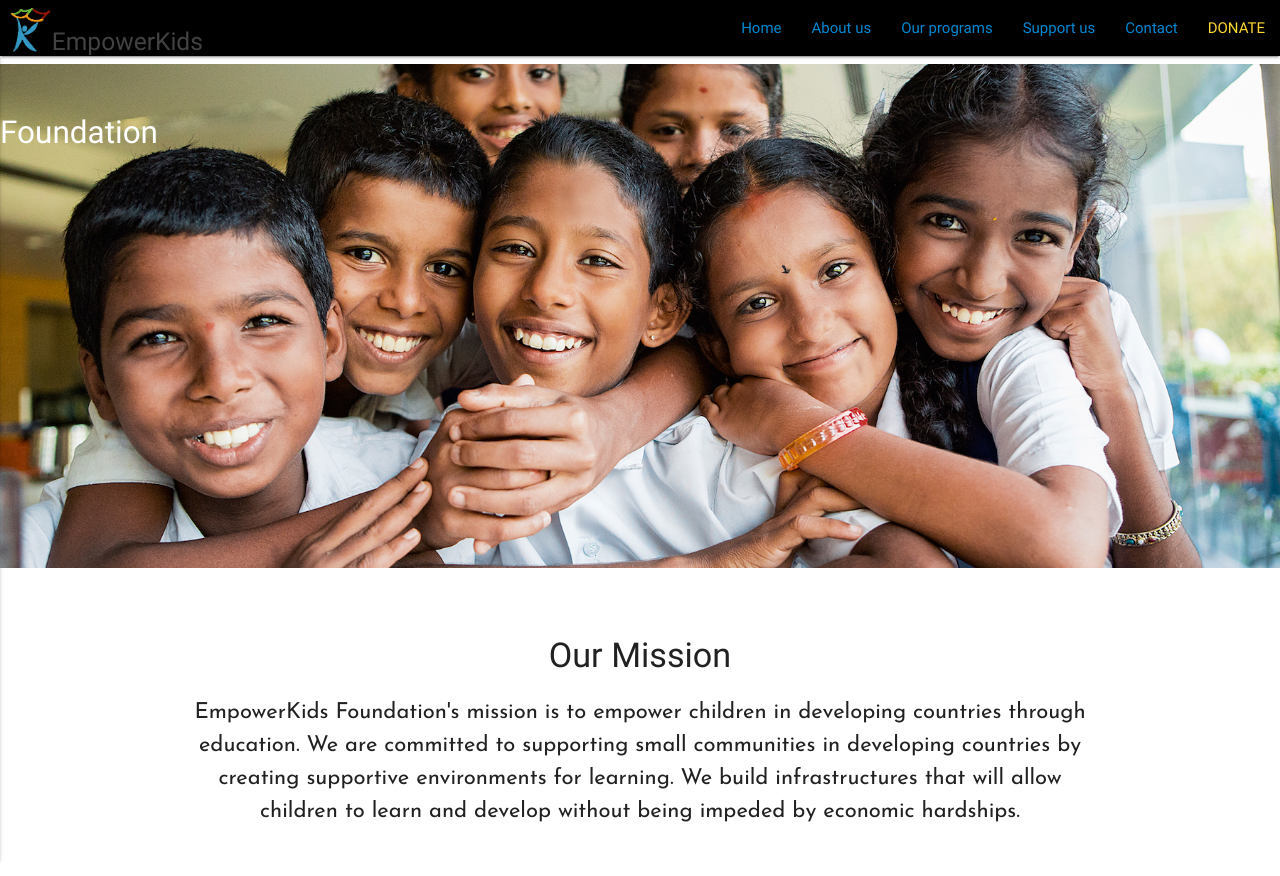
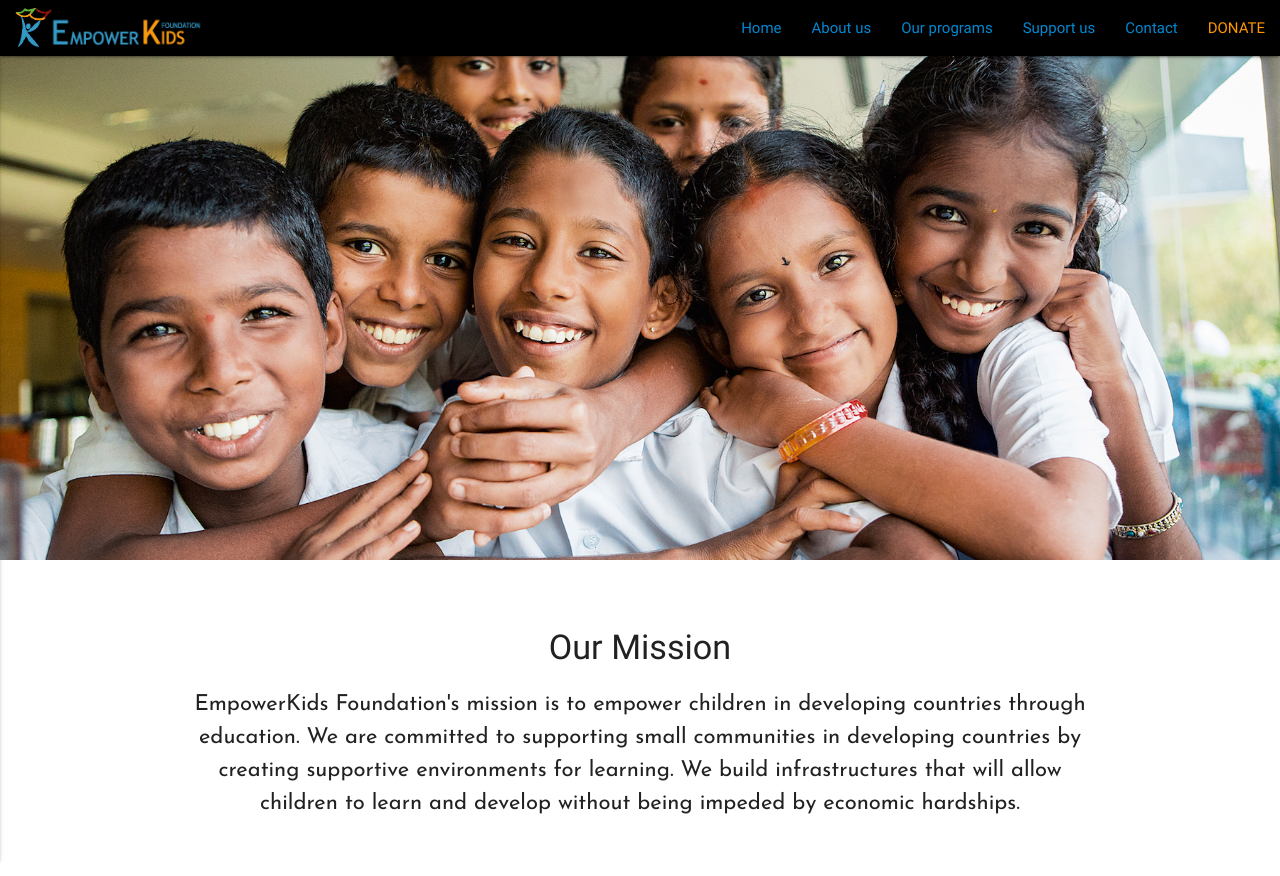
Before and after one commit to pedapudibhargav/empowerKids2.0, a website: page index.html in a window 1280 px wide. Shown: the top 876 px of the page. Drawn offline with nearby package versions, Linux system fonts and the light colour scheme.

Commit message:
Logo updated

```diff
--- a/index.html
+++ b/index.html
@@ -9,7 +9,7 @@
   <meta http-equiv="Content-Type" content="text/html; charset=UTF-8"/>
   <meta name="viewport" content="width=device-width, initial-scale=1"/>
   <title>Empower Kids</title>
-  <link rel="icon" type="image/png" sizes="16x16" href="img/favicon-16x16.png">
+  <link rel="icon" type="image/png" sizes="16x16" href="img/logo/favicon-16x16.png">
   <link href="https://fonts.googleapis.com/icon?family=Material+Icons" rel="stylesheet">
   <link href="https://fonts.googleapis.com/css?family=Josefin+Sans" rel="stylesheet">
   <link rel="stylesheet" href="https://cdnjs.cloudflare.com/ajax/libs/font-awesome/4.7.0/css/font-awesome.min.css" />
@@ -30,7 +30,10 @@
   <div class="navbar-fixed">
     <nav role="navigation" class="black ">
     <div class="nav-wrapper">
-      <a id="logo-container" href="#" class="brand-logo"><img src='img/EPKlogo.png' alt="logo"/><h5>EmpowerKids</h5><p>Foundation</p></a>
+      <a id="logo-container" href="#" class="brand-logo">
+        <img id="main-logo" src='img/logo/EPKlogo.png' alt="logo"/>
+        <img id="text-logo" src='img/logo/textLogo.png' alt="text-logo"/>
+      </a>
       <a href="#" data-activates="mobile-nav" class="button-collapse right"><i class="material-icons grey-text darken-4">menu</i></a>
       <ul class="right hide-on-med-and-down">
         <li><a href="/">Home</a></li>
--- a/sass/_global.scss
+++ b/sass/_global.scss
@@ -7,10 +7,30 @@ outline: none;
 #sidenav-overlay{
   z-index: 900;
 }
+#logo-container{
+  height:56px;
+}
+#main-logo{
+  height: 45px;
+  margin-top: 5px;
+  margin-left: 15px;
+}
+
+#text-logo{
+  height: 35px;
+  margin-left: -10px;
+}
+@media only screen and (max-width: 601px){
+  #text-logo{
+    display: none;
+  }
+}
 nav ul a {
   color: #0288d1;
+  -webkit-transition: color 0.5s; /* Safari */
+  transition: color 0.5s;
   &:hover{
-    opacity: 0.85;
+    color: #ff9800;
   }
 }
 @media only screen and (min-width: 601px){
@@ -18,9 +38,12 @@ nav ul a {
     height: 56px;
     line-height: 56px;
   }
+  .navbar-fixed{
+    height: 56px;
+  }
 }
 .donate-nav-link{
-  color: #fdd835;
+  color: #ff9800;
   text-transform: uppercase;
   font-size: bold;
 }
@@ -31,18 +54,6 @@ nav ul a {
 }
 #paypal-donation{
   display: none;
-}
-#logo-container{
-  h5{
-    color: #424242;
-    float: right;
-    margin-top: 28px;
-  }
-  img{
-      height: 50px;
-      margin-top: 5px;
-      margin-left: 10px;
-  }
 }
 
 .sponsor-outer{
```
Also changed, not shown: build/css/main.css, build/img/logo/EPKlogo.png (renamed from build/img/EPKlogo.png), build/img/logo/favicon-16x16.png (renamed from build/img/favicon-16x16.png), build/img/logo/fullLogo01.png (added), build/img/logo/textLogo.png (added), img/logo/EPKlogo.png (renamed from img/EPKlogo.png), img/logo/favicon-16x16.png (renamed from img/favicon-16x16.png), img/logo/fullLogo01.png (added), img/logo/textLogo.png (added).
